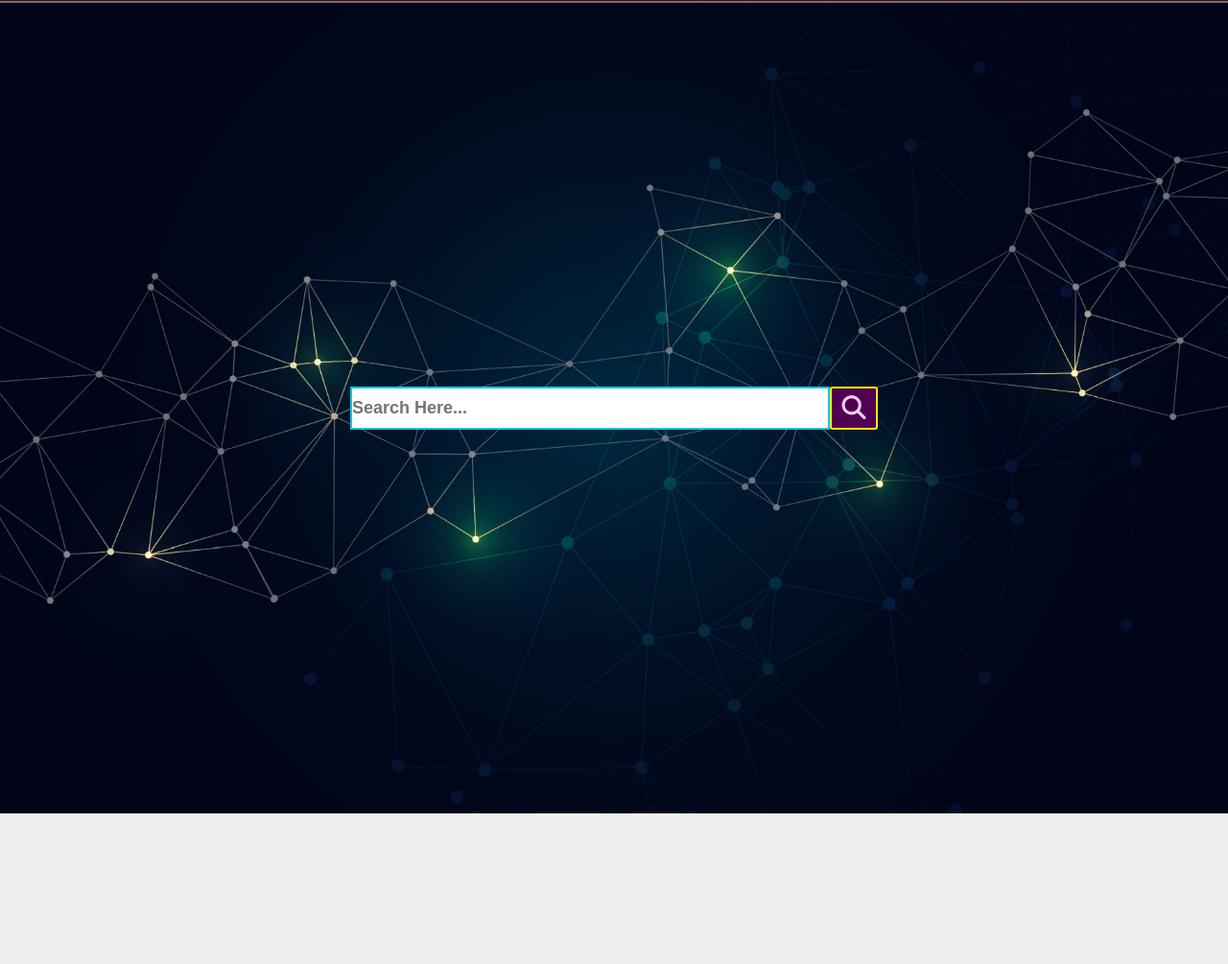
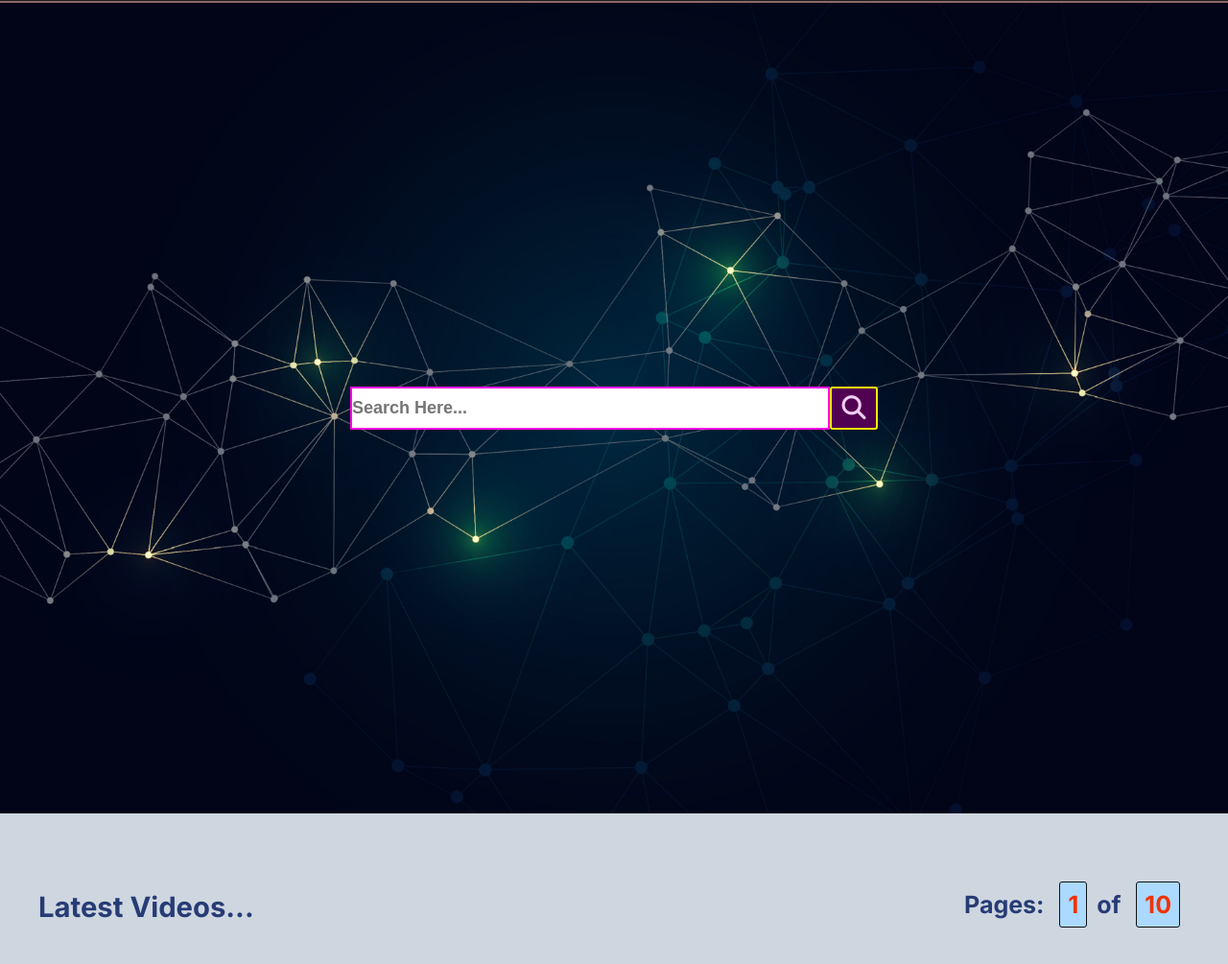
Before and after one commit to Nimala22/Multiple-pages, a plain HTML site: page index.html in a window 1280 px wide. Shown: the part 81-1086 px from the top of the page at 96% size. Before the commit the page ends 929 px from the top, so only its background shows below. Drawn offline with Linux system fonts and the light colour scheme.

Commit message:
latest-video section commit

```diff
--- a/index.html
+++ b/index.html
@@ -33,8 +33,11 @@
 
 <!-- 1.1 header section end -->
 
+<!-- 2. main section start -->
+<main>
+
   <!-- 2.1 hero-area section start  -->
-<section class="hero-area">
+  <section id="hero-area">
     <div class="search-bar">
       <input type="search" name="" placeholder="Search Here...">
       <div class="search-icons">
@@ -43,6 +46,22 @@
     </div>
   </section>
   <!-- 2.1 hero-area section end -->
+
+  <!-- 2.2 latest video section start  -->
+  <section id="latest-video">
+    <div class="video-content">
+      <div class="latest-video-title">
+        <h3>Latest Videos...</h3>
+      </div>
+      <div class="latest-video-page-batton">
+        <h4> Pages: <span>1</span>of <span>10</span></h4>
+      </div>
+    </div>
+  </section>
+  <!-- 2.2 latest video section end -->
+</main>
+<!-- 2. main section end -->
+
 
 
 
--- a/style.css
+++ b/style.css
@@ -36,7 +36,7 @@ ________________________
 ________________________
 
   2.1= hero-area section css
-  2.2=
+  2.2= latest video section css
   2.3=
   2.4=
   2.5=
@@ -58,12 +58,12 @@ _________________________
       01. header section css
 ==========================================
 */
-header{
-  background: #1D1D1F;
+header {
+  background: #1d1d1f;
   border-bottom: 2px solid #8f6868;
 }
 
-nav{
+nav {
   width: 1200px;
   margin: auto;
   display: flex;
@@ -72,58 +72,57 @@ nav{
   padding: 15px;
 }
 
-.logo a h1{
-  color: #94918A;
+.logo a h1 {
+  color: #94918a;
   font-size: 30px;
-  padding: .5rem;
-  transition: .5s;
+  padding: 0.5rem;
+  transition: 0.5s;
 }
 
-.logo a h1:hover{
-  color: #FFF9C5;
-  background: #01091C;
+.logo a h1:hover {
+  color: #fff9c5;
+  background: #01091c;
   border-radius: 30rem;
 }
 
-nav ul{
+nav ul {
   display: flex;
 }
 
-nav ul li a{
+nav ul li a {
   color: #f0cd03;
   font-size: 18px;
   font-weight: bolder;
   margin: 0 20px;
-  transition: .5s;
+  transition: 0.5s;
 }
 
-nav ul li a:hover{
+nav ul li a:hover {
   color: #ff4d00;
   background: #e3ffff;
   text-transform: capitalize;
   border-radius: 30rem;
-  padding: .5rem;
+  padding: 0.5rem;
 }
 /*
 ==========================================
       2.1= hero-area section css
 ==========================================
 */
-.hero-area{
+#hero-area {
   background: url(images/bg-header.jpg);
   background-repeat: no-repeat;
   background-size: cover;
   background-position: center;
   padding: 400px 0;
-
 }
-.search-bar{
+.search-bar {
   display: flex;
   justify-content: center;
   align-items: center;
 }
 
-.search-icons i{
+.search-icons i {
   color: #f1ccf3;
   background: #510151;
   font-size: 25px;
@@ -137,11 +136,44 @@ nav ul li a:hover{
   cursor: pointer;
 }
 
-.search-bar input{
+.search-bar input {
   color: #ff5e00;
   font-size: 18px;
   font-weight: bold;
   width: 500px;
   height: 45px;
-  border: 2px solid #08c9d7;
+  border: 2px solid #ff00e6;
 }
+/*
+==========================================
+      2.2= latest video section css
+==========================================
+*/
+#latest-video{
+  background: #ced6e0;
+}
+
+.video-content{
+  width: 1200px;
+  margin: 0 auto;
+  padding: 80px 0;
+  display: flex;
+  justify-content: space-between;
+}
+
+.latest-video-title,
+.latest-video-page-batton h4{
+  color: #273c75;
+  font-size: 25px;
+  font-weight: bold;
+}
+
+.latest-video-page-batton span{
+  color: #ef3309;
+  background: #acd9ff;
+  padding: .5rem;
+  border: 1px solid #111;
+  border-radius: 3px;
+  margin: 0 10px;
+  cursor: pointer;
+}
```
Lines whose indentation alone changed are shown as unchanged.
